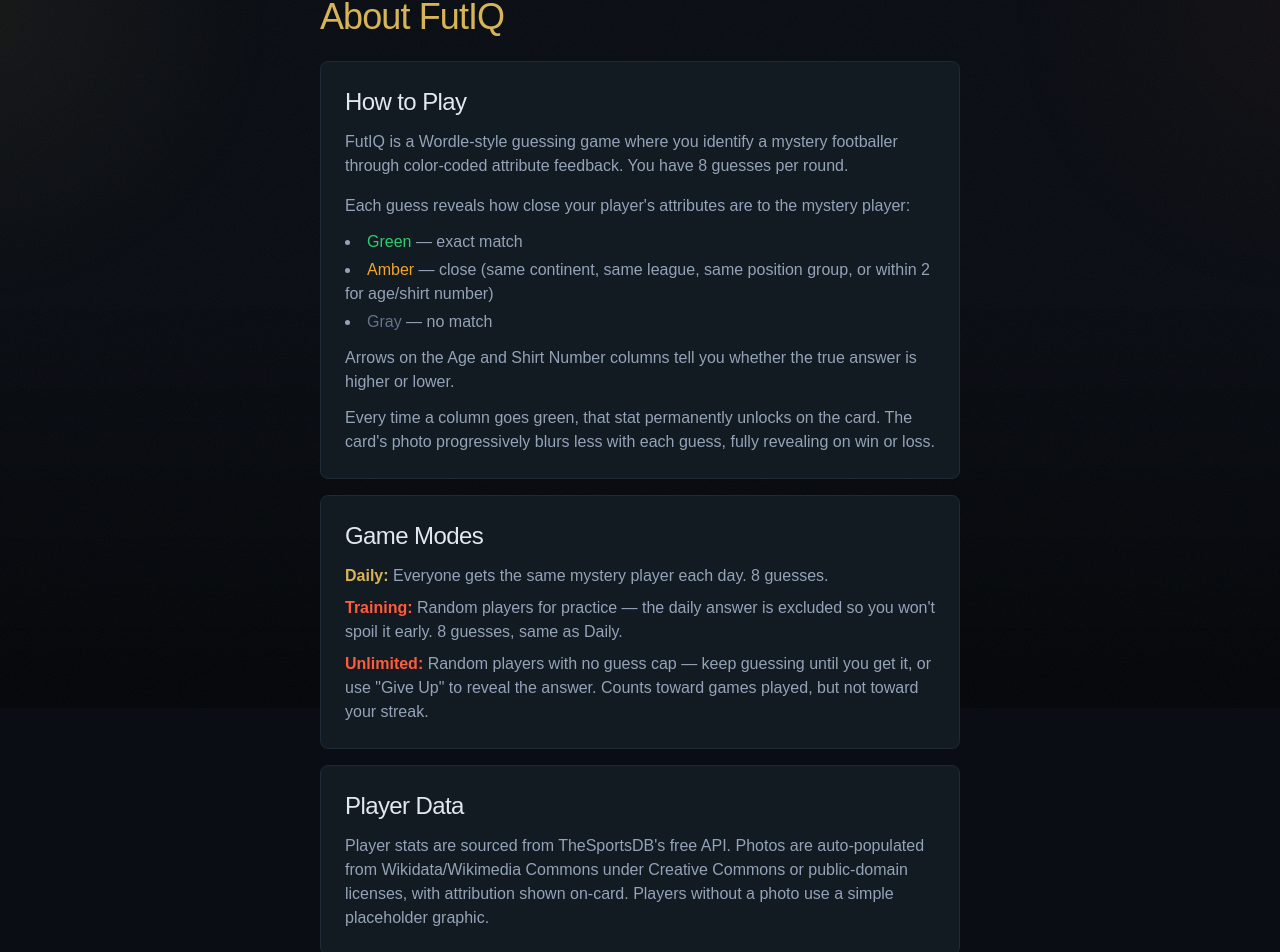
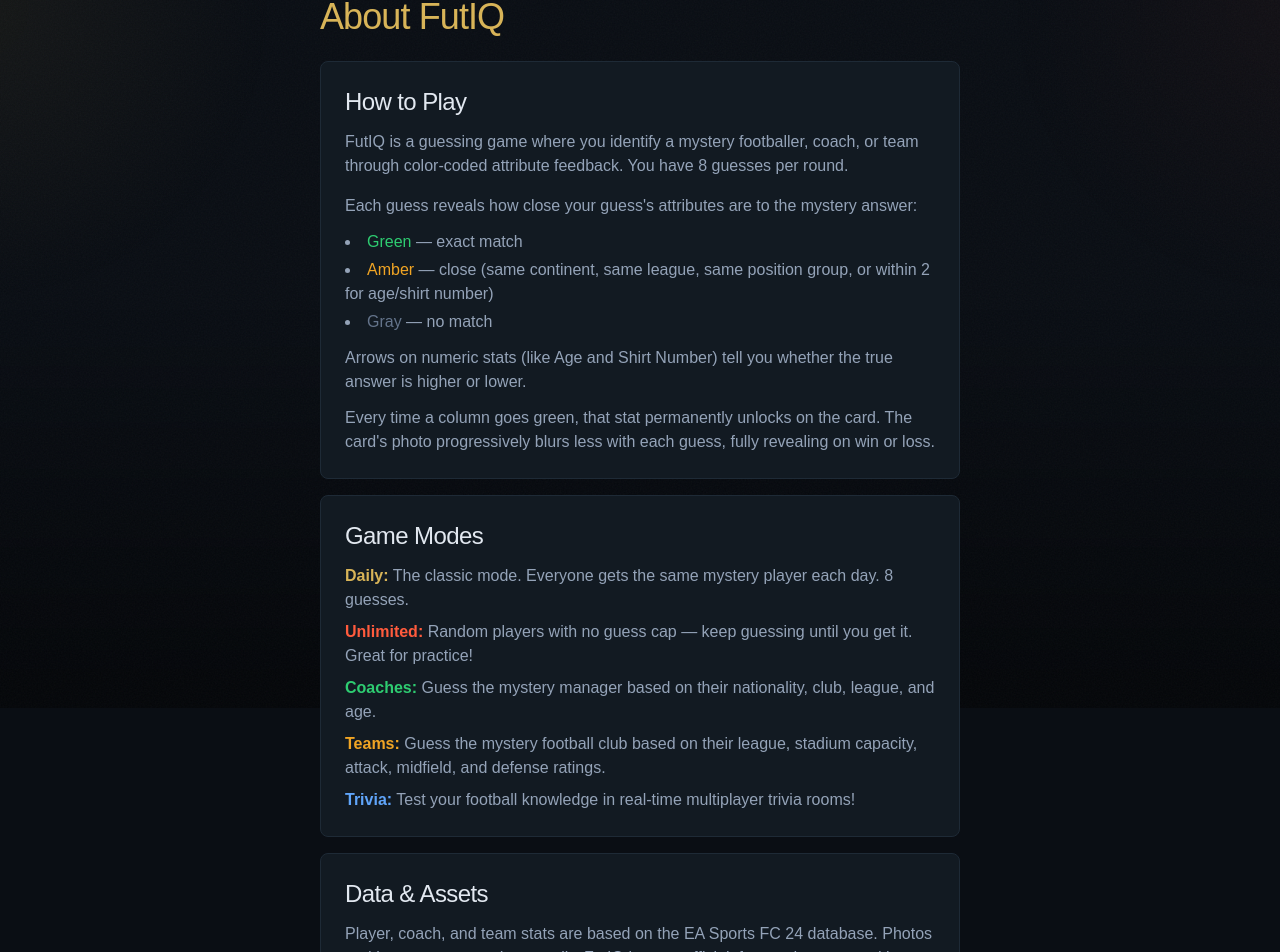
Before and after one commit to Mohamed-Rayen-Brahmi/FUTIQ, a React (Vite) app: page /about in a window 1280 px wide. Shown: the part 92-1044 px from the top of the page. Built offline with nearby package versions, Linux system fonts and the light colour scheme; no server answers.

Commit message:
Update About and Privacy pages for current app state

```diff
--- a/src/pages/AboutPage.tsx
+++ b/src/pages/AboutPage.tsx
@@ -8,11 +8,11 @@
       <Panel className="p-6 mb-4">
         <h2 className="font-display text-2xl text-slate-200 mb-3">How to Play</h2>
         <p className="font-body text-slate-400 mb-4">
-          FutIQ is a Wordle-style guessing game where you identify a mystery footballer through
+          FutIQ is a guessing game where you identify a mystery footballer, coach, or team through
           color-coded attribute feedback. You have 8 guesses per round.
         </p>
         <p className="font-body text-slate-400 mb-3">
-          Each guess reveals how close your player's attributes are to the mystery player:
+          Each guess reveals how close your guess's attributes are to the mystery answer:
         </p>
         <ul className="font-body text-slate-400 list-disc list-inside space-y-1 mb-3">
           <li><span className="text-match-green">Green</span> — exact match</li>
@@ -20,7 +20,7 @@
           <li><span className="text-slate-500">Gray</span> — no match</li>
         </ul>
         <p className="font-body text-slate-400 mb-3">
-          Arrows on the Age and Shirt Number columns tell you whether the true answer is higher or lower.
+          Arrows on numeric stats (like Age and Shirt Number) tell you whether the true answer is higher or lower.
         </p>
         <p className="font-body text-slate-400">
           Every time a column goes green, that stat permanently unlocks on the card. The card's photo
@@ -31,24 +31,28 @@
       <Panel className="p-6 mb-4">
         <h2 className="font-display text-2xl text-slate-200 mb-3">Game Modes</h2>
         <p className="font-body text-slate-400 mb-2">
-          <span className="text-gold font-semibold">Daily:</span> Everyone gets the same mystery player each day. 8 guesses.
+          <span className="text-gold font-semibold">Daily:</span> The classic mode. Everyone gets the same mystery player each day. 8 guesses.
         </p>
         <p className="font-body text-slate-400 mb-2">
-          <span className="text-cta font-semibold">Training:</span> Random players for practice — the daily answer is
-          excluded so you won't spoil it early. 8 guesses, same as Daily.
+          <span className="text-cta font-semibold">Unlimited:</span> Random players with no guess cap — keep guessing
+          until you get it. Great for practice!
+        </p>
+        <p className="font-body text-slate-400 mb-2">
+          <span className="text-match-green font-semibold">Coaches:</span> Guess the mystery manager based on their nationality, club, league, and age.
+        </p>
+        <p className="font-body text-slate-400 mb-2">
+          <span className="text-match-amber font-semibold">Teams:</span> Guess the mystery football club based on their league, stadium capacity, attack, midfield, and defense ratings.
         </p>
         <p className="font-body text-slate-400">
-          <span className="text-cta font-semibold">Unlimited:</span> Random players with no guess cap — keep guessing
-          until you get it, or use "Give Up" to reveal the answer. Counts toward games played, but not toward your streak.
+          <span className="text-blue-400 font-semibold">Trivia:</span> Test your football knowledge in real-time multiplayer trivia rooms!
         </p>
       </Panel>
 
       <Panel className="p-6">
-        <h2 className="font-display text-2xl text-slate-200 mb-3">Player Data</h2>
+        <h2 className="font-display text-2xl text-slate-200 mb-3">Data & Assets</h2>
         <p className="font-body text-slate-400">
-          Player stats are sourced from TheSportsDB's free API. Photos are auto-populated from
-          Wikidata/Wikimedia Commons under Creative Commons or public-domain licenses, with
-          attribution shown on-card. Players without a photo use a simple placeholder graphic.
+          Player, coach, and team stats are based on the EA Sports FC 24 database.
+          Photos and logos are sourced externally. FutIQ is an unofficial, fan-made game and is not affiliated with or endorsed by EA Sports or any football club.
         </p>
       </Panel>
     </div>
--- a/src/pages/PrivacyPage.tsx
+++ b/src/pages/PrivacyPage.tsx
@@ -10,16 +10,15 @@
       <Panel className="p-6 mb-4">
         <h2 className="font-display text-2xl text-slate-200 mb-3">Local Storage & Cookies</h2>
         <p className="font-body text-slate-400 mb-3">
-          FutIQ stores game state in a first-party cookie and in your browser's localStorage
-          (written to both, for reliability):
+          FutIQ stores game state in your browser's localStorage so you don't lose your progress if you refresh the page:
         </p>
         <ul className="font-body text-slate-400 list-disc list-inside space-y-1 mb-3">
-          <li><code className="text-gold">footdle:guest</code> — guest streak, games played/won, and banner state, kept for one year</li>
-          <li><code className="text-gold">footdle:round:daily</code> / <code className="text-gold">footdle:round:training</code> / <code className="text-gold">footdle:round:unlimited</code> — in-progress round state per mode for refresh- and close-safety</li>
+          <li><code className="text-gold">footdle:guest</code> — guest streak, games played/won, kept locally on your device.</li>
+          <li><code className="text-gold">footdle:round:*</code> — in-progress round states for Daily, Unlimited, Coaches, and Teams modes.</li>
         </ul>
         <p className="font-body text-slate-400">
-          When you create an account, guest data is migrated to your profile and the guest cache is cleared.
-          Supabase Auth uses secure, HttpOnly cookies for session management. No third-party tracking cookies are used.
+          When you create an account, your guest data is migrated to your profile and securely saved to our database.
+          Supabase Auth uses secure, HttpOnly cookies for session management.
         </p>
       </Panel>
 
@@ -32,16 +31,20 @@
         </p>
       </Panel>
 
-      <Panel className="p-6">
-        <h2 className="font-display text-2xl text-slate-200 mb-3">Image Attribution & Licensing</h2>
+      <Panel className="p-6 mb-4">
+        <h2 className="font-display text-2xl text-slate-200 mb-3">Third-Party Services</h2>
         <p className="font-body text-slate-400 mb-3">
-          Player photos are sourced exclusively from Wikidata/Wikimedia Commons, which hosts Creative Commons
-          licensed or public-domain images. Each photo's license/attribution is stored with the player record
-          and displayed as a small credit line on the card.
+          We use Google AdSense to display advertisements. Google AdSense may use cookies and web beacons to serve ads based on your prior visits to our website or other websites. You can learn more about how Google uses information from sites that use their services in their Privacy & Terms.
         </p>
         <p className="font-body text-slate-400">
-          Players without a Wikidata photo use a simple static placeholder graphic — no external images
-          are scraped or hotlinked from copyright-restricted sources.
+          We also use Supabase for authentication and database services, and Vercel for hosting our frontend.
+        </p>
+      </Panel>
+
+      <Panel className="p-6">
+        <h2 className="font-display text-2xl text-slate-200 mb-3">Image Attribution</h2>
+        <p className="font-body text-slate-400">
+          Player, coach, and team images are loaded from external CDNs and databases. FutIQ does not claim ownership of any player likeness, club crest, or EA Sports FC 24 statistics. All trademarks and copyrights are the property of their respective owners.
         </p>
       </Panel>
     </div>
```
Also changed, not shown: test_rpc.mjs (added, +20 -0 lines), 1 other file (tests, documents, lock files or other folders).
